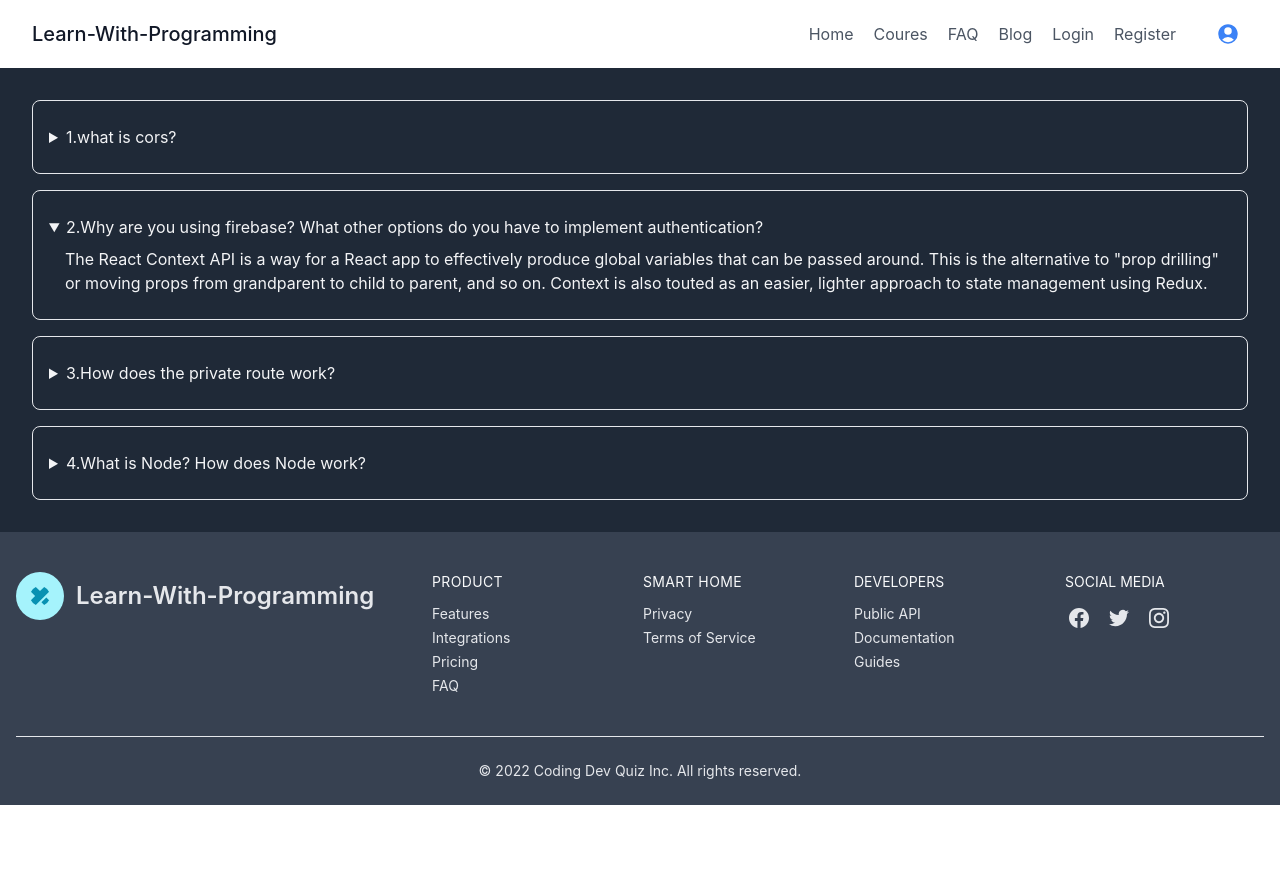
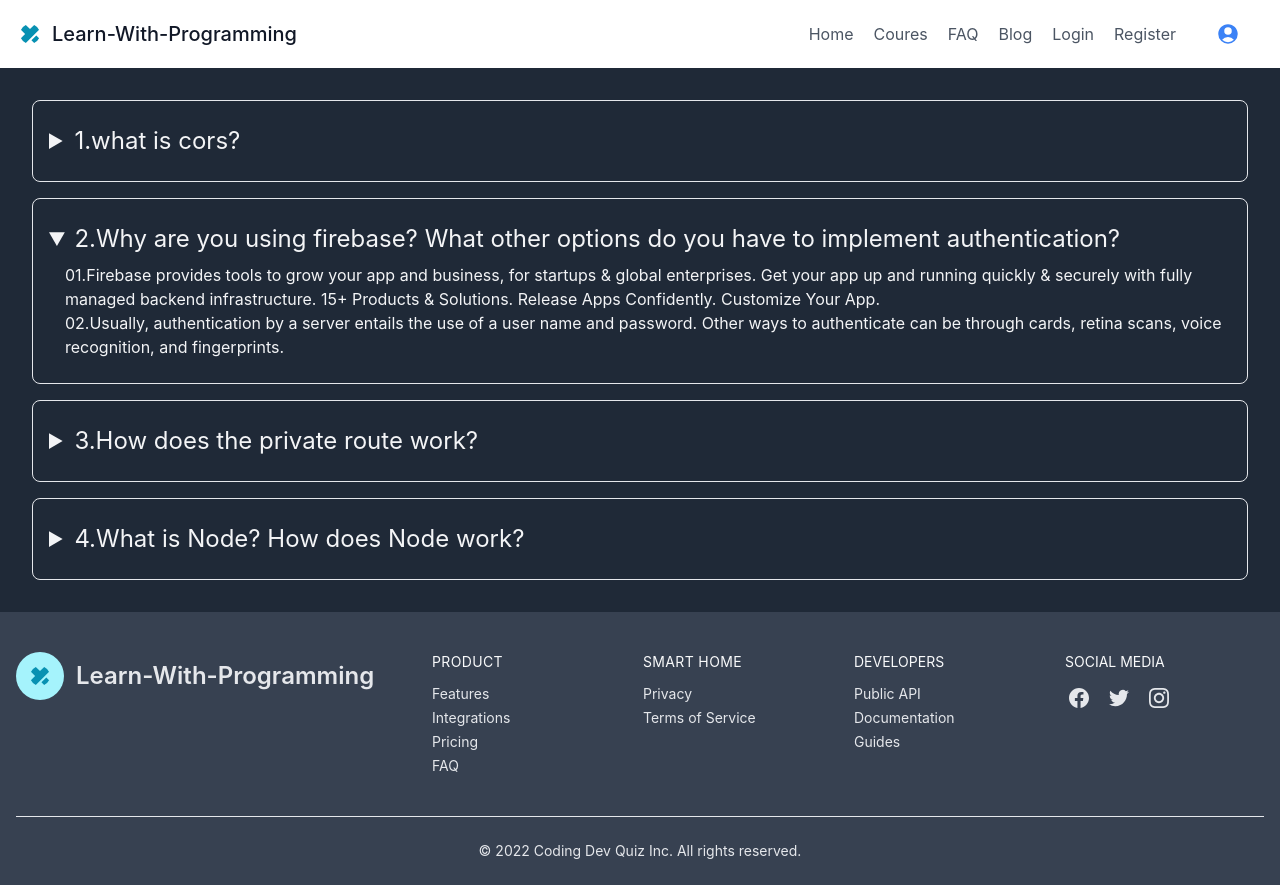
Before and after one commit to ismail360deg/Learn-With-Programming-Client-Side-10, a React (Create React App) app: page /blog in a window 1280 px wide. Both pictures are taken after a click on the heading 640 px from the left and 227 px from the top of the page. Before the commit the page ends 805 px from the top, so only its background shows below. Built offline with nearby package versions, Linux system fonts and the light colour scheme; no server answers.

Commit message:
blog part end

```diff
--- a/src/components/Blog.js
+++ b/src/components/Blog.js
@@ -8,23 +8,25 @@ const Blog = () => {
 
                     <div className="space-y-4">
                         <details className="w-full border rounded-lg">
-                            <summary className="px-4 py-6 focus:outline-none focus-visible:ring-violet-400">1.what is cors?</summary>
+                            <summary className="text-2xl px-4 py-6 focus:outline-none focus-visible:ring-violet-400">1.what is cors?</summary>
                             <p className="px-4 py-6 pt-0 ml-4 -mt-4 dark:text-gray-400">Cross-Origin Resource Sharing (CORS) is an HTTP-header based mechanism that allows a server to indicate any origins (domain, scheme, or port) other than its own from which a browser should permit loading resources. CORS also relies on a mechanism by which browsers make a "preflight" request to the server hosting the cross-origin resource, in order to check that the server will permit the actual request. In that preflight, the browser sends headers that indicate the HTTP method and headers that will be used in the actual request. </p>
                         </details>
 
                         <details className="w-full border rounded-lg">
-                            <summary className="px-4 py-6 focus:outline-none focus-visible:ring-violet-400">2.Why are you using firebase? What other options do you have to implement authentication?</summary>
-                            <p className="px-4 py-6 pt-0 ml-4 -mt-4 dark:text-gray-400">The React Context API is a way for a React app to effectively produce global variables that can be passed around. This is the alternative to "prop drilling" or moving props from grandparent to child to parent, and so on. Context is also touted as an easier, lighter approach to state management using Redux. </p>
+                            <summary className="text-2xl px-4 py-6 focus:outline-none focus-visible:ring-violet-400">2.Why are you using firebase? What other options do you have to implement authentication?</summary>
+                            <p className="px-4 py-6 pt-0 ml-4 -mt-4 dark:text-gray-400">01.Firebase provides tools to grow your app and business, for startups & global enterprises. Get your app up and running quickly & securely with fully managed backend infrastructure. 15+ Products & Solutions. Release Apps Confidently. Customize Your App. <br />
+                                02.Usually, authentication by a server entails the use of a user name and password. Other ways to authenticate can be through cards, retina scans, voice recognition, and fingerprints. </p>
                         </details>
 
                         <details className="w-full border rounded-lg">
-                            <summary className="px-4 py-6 focus:outline-none focus-visible:ring-violet-400">3.How does the private route work?</summary>
-                            <p className="px-4 py-6 pt-0 ml-4 -mt-4 dark:text-gray-400">The useRef Hook allows you to persist values between renders. It can be used to store a mutable value that does not cause a re-render when updated. It can be used to access a DOM element directly. </p>
+                            <summary className="text-2xl px-4 py-6 focus:outline-none focus-visible:ring-violet-400">3.How does the private route work?</summary>
+                            <p className="px-4 py-6 pt-0 ml-4 -mt-4 dark:text-gray-400">The private route component is similar to the public route, the only change is that redirect URL and authenticate condition. If the user is not authenticated he will be redirected to the login page and the user can only access the authenticated routes If he is authenticated (Logged in). </p>
                         </details>
 
                         <details className="w-full border rounded-lg">
-                            <summary className="px-4 py-6 focus:outline-none focus-visible:ring-violet-400">4.What is Node? How does Node work?</summary>
-                            <p className="px-4 py-6 pt-0 ml-4 -mt-4 dark:text-gray-400">The useRef Hook allows you to persist values between renders. It can be used to store a mutable value that does not cause a re-render when updated. It can be used to access a DOM element directly. </p>
+                            <summary className="text-2xl px-4 py-6 focus:outline-none focus-visible:ring-violet-400">4.What is Node? How does Node work?</summary>
+                            <p className="px-4 py-6 pt-0 ml-4 -mt-4 dark:text-gray-400">01.As an asynchronous event-driven JavaScript runtime, Node.js is designed to build scalable network applications. In the following "hello world" example, many connections can be handled concurrently. Upon each connection, the callback is fired, but if there is no work to be done, Node.js will sleep. <br />
+                                02.It is a used as backend service where javascript works on the server-side of the application. This way javascript is used on both frontend and backend. Node. js runs on chrome v8 engine which converts javascript code into machine code, it is highly scalable, lightweight, fast, and data-intensive.</p>
                         </details>
 
                     </div>
--- a/src/components/Navbar.js
+++ b/src/components/Navbar.js
@@ -21,6 +21,14 @@ const Navbar = () => {
                     className='flex title-font font-medium items-center text-gray-900 mb-4 md:mb-0'
                 >
                     {/* <img src={logo} alt="" /> */}
+                    <svg
+                        xmlns='http://www.w3.org/2000/svg'
+                        viewBox='0 0 32 32'
+                        fill='currentColor'
+                        className='flex-shrink-0 w-5 h-5 rounded-full text-cyan-600'
+                    >
+                        <path d='M18.266 26.068l7.839-7.854 4.469 4.479c1.859 1.859 1.859 4.875 0 6.734l-1.104 1.104c-1.859 1.865-4.875 1.865-6.734 0zM30.563 2.531l-1.109-1.104c-1.859-1.859-4.875-1.859-6.734 0l-6.719 6.734-6.734-6.734c-1.859-1.859-4.875-1.859-6.734 0l-1.104 1.104c-1.859 1.859-1.859 4.875 0 6.734l6.734 6.734-6.734 6.734c-1.859 1.859-1.859 4.875 0 6.734l1.104 1.104c1.859 1.859 4.875 1.859 6.734 0l21.307-21.307c1.859-1.859 1.859-4.875 0-6.734z'></path>
+                    </svg>
 
                     <span className='ml-3 text-xl'>Learn-With-Programming</span>
                 </Link>
```
